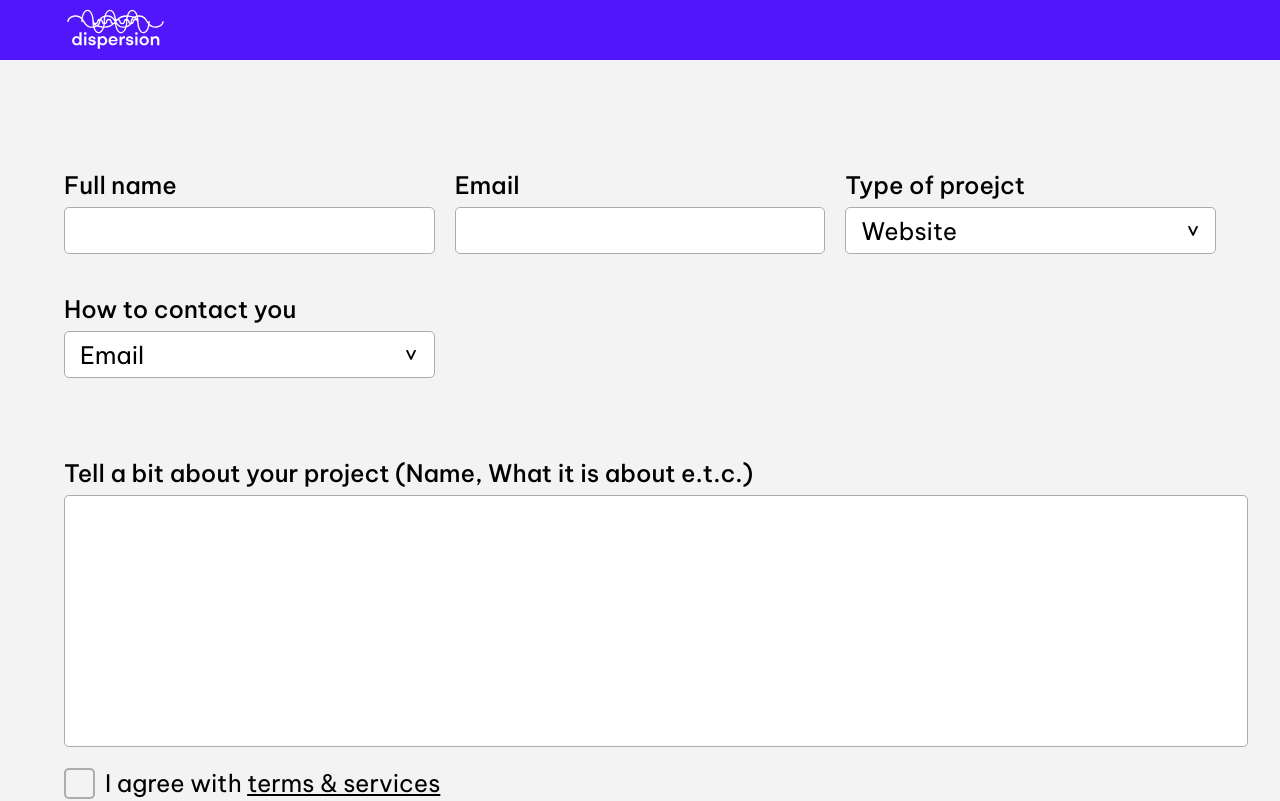
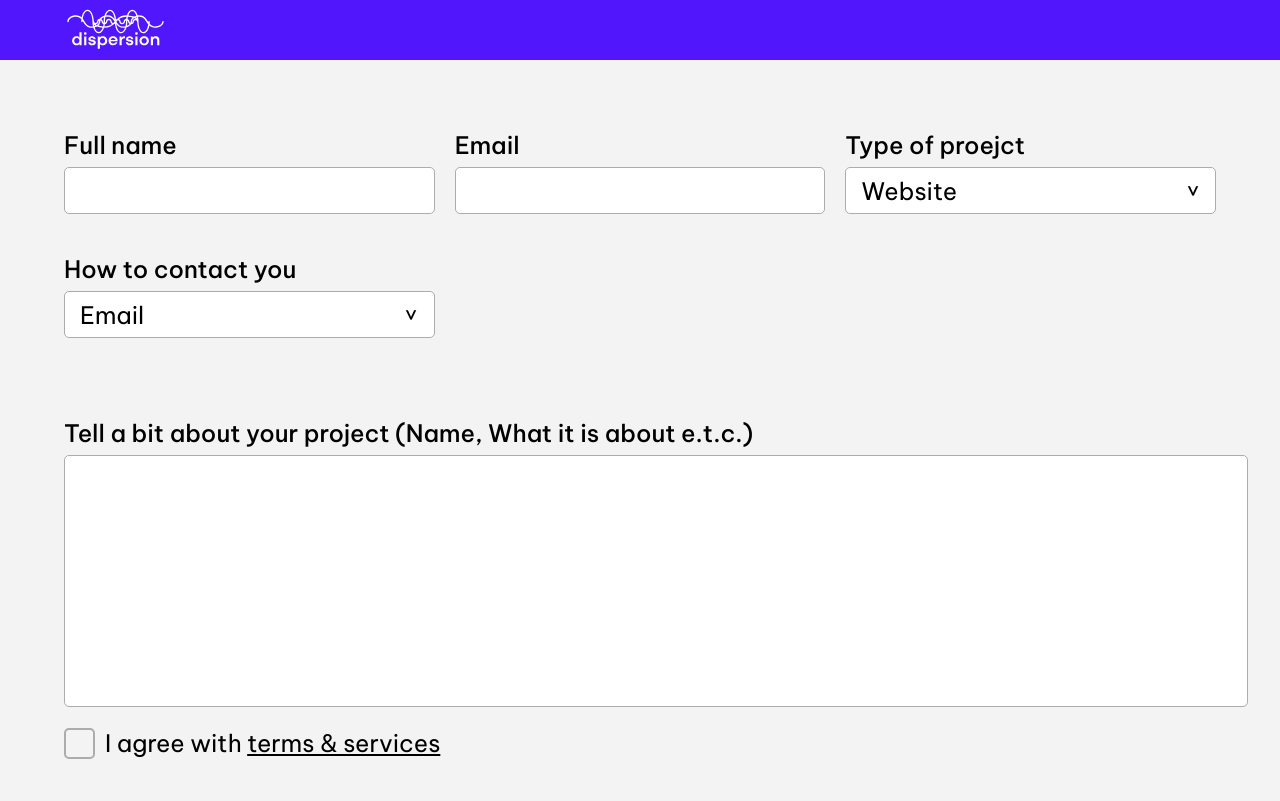
Before and after one commit to VRomanenko04/Dispersion, a Next.js app: page /contact in a window 1280 px wide. Shown: the top 801 px of the page. Built offline with nearby package versions, Linux system fonts and the light colour scheme.

Commit message:
Changed margins

```diff
--- a/src/components/ContactForm/ContactForm.module.scss
+++ b/src/components/ContactForm/ContactForm.module.scss
@@ -22,7 +22,8 @@
     grid-template-rows: repeat(2, 1fr);
     grid-column-gap: 20px;
     grid-row-gap: 40px;
-    margin: 80px 0;
+    margin-bottom: 80px;
+    margin-top: 40px;
 
     .input__container {
         display: flex;
```
